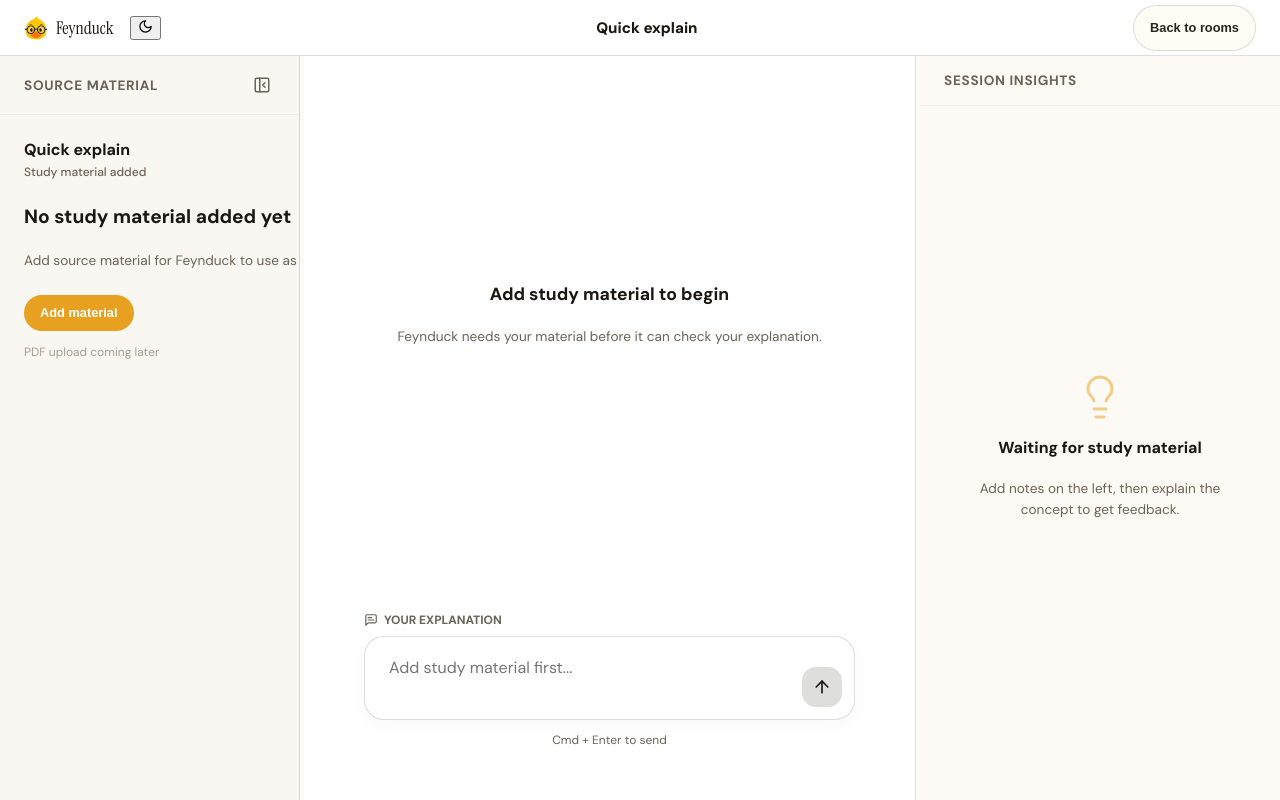
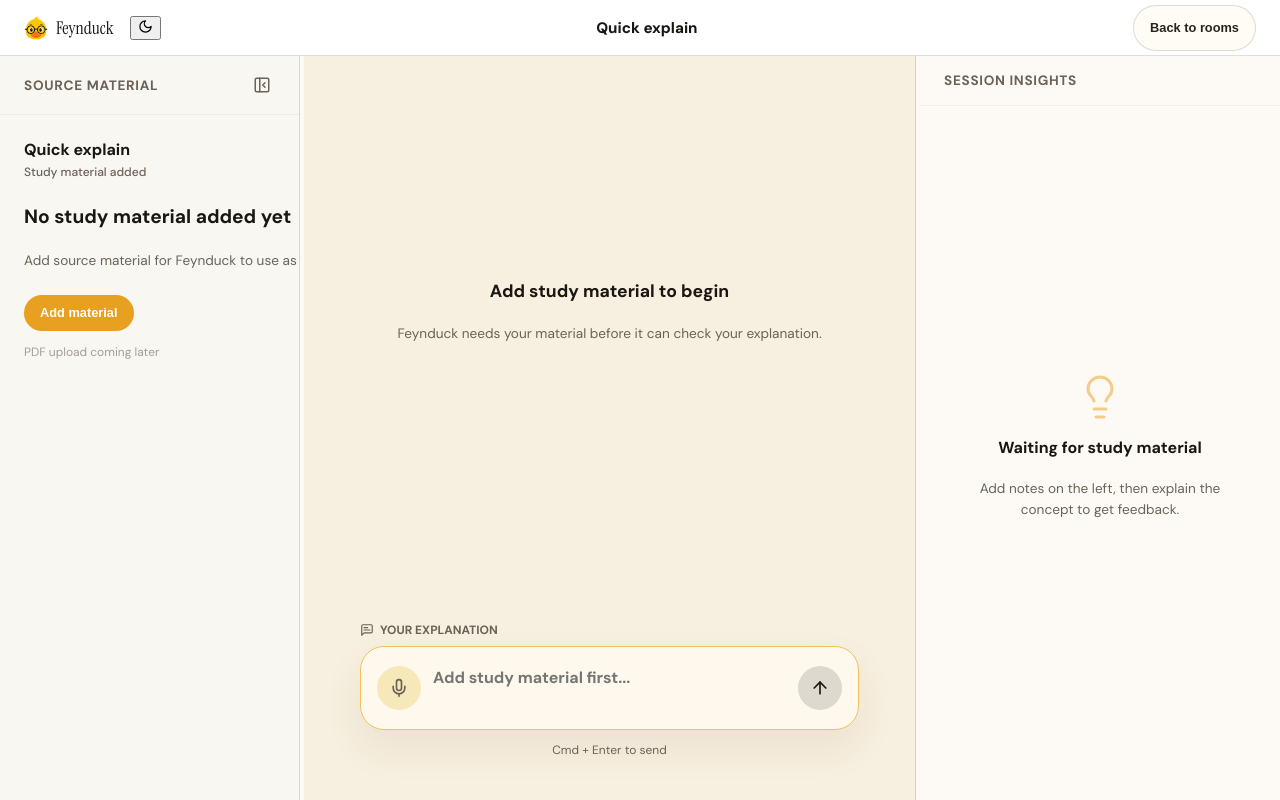
Before and after one commit to rimshadpcs/Duckland, a Next.js app: page /study/session in a window 1280 px wide. Built offline with nearby package versions, Linux system fonts and the light colour scheme.

Commit message:
style: align session conversation UI

```diff
--- a/src/app/dashboard-polishes.css
+++ b/src/app/dashboard-polishes.css
@@ -209,35 +209,37 @@
 
 /* Chat Message distinct styles */
 .message {
-  margin-bottom: 24px;
+  margin-bottom: 2px;
 }
 
 .message.student .message-content {
-  background: #f5f0e8;
-  padding: 12px 16px;
-  border-radius: 16px;
-  border-top-left-radius: 4px; /* visually distinct */
+  background: #fff0b8;
+  border: 1.5px solid #f1c95d;
+  padding: 16px 20px;
+  border-radius: 20px;
+  color: #1f1b16;
+  box-shadow: 0 14px 30px rgba(133, 96, 22, 0.08);
 }
 
 .message.student .avatar {
-  background: #e8a020;
-  color: #fff;
+  background: #f7e8b9;
+  color: #8a5a00;
 }
 
 .message.duck .message-content,
 .message.assistant .message-content {
-  background: #fff;
-  border: 1px solid var(--line);
-  padding: 12px 16px;
-  border-radius: 16px;
-  border-top-left-radius: 4px;
-  box-shadow: 0 4px 12px rgba(0,0,0,0.02);
+  background: #f4eadc;
+  border: 1.5px solid #d7cbb9;
+  padding: 16px 20px;
+  border-radius: 20px;
+  color: #5f554a;
+  box-shadow: 0 12px 28px rgba(91, 70, 38, 0.06);
 }
 
 .message.duck.question .message-content,
 .message.assistant.question .message-content {
-  background: #fff8df;
-  border-color: #e5b936;
+  background: #f5ead2;
+  border-color: #d9c6a7;
 }
 
 /* Base styles for app-nav-left layout */
@@ -353,8 +355,18 @@
   color: #948d84;
 }
 
+html[data-theme="obsidian"] .conversation-kicker {
+  color: #948d84;
+}
+
+html[data-theme="obsidian"] .composer-mic-btn {
+  background: #302b1c;
+  color: #f5c842;
+}
+
 html[data-theme="obsidian"] .message.student .message-content {
-  background: #2d3036;
+  background: #3a321f;
+  border-color: #6f5720;
   color: #f4f1ea;
 }
 
--- a/src/app/globals.css
+++ b/src/app/globals.css
@@ -3469,7 +3469,7 @@
 /* Center Panel: Conversation */
 .center-panel {
   border-right: 1px solid var(--line);
-  background: #fff;
+  background: #f7efdf;
   position: relative;
   flex: 1;
   min-width: 320px;
@@ -3478,10 +3478,19 @@
 .conversation-area {
   flex: 1;
   overflow-y: auto;
-  padding: 40px 60px;
+  padding: 28px 56px 44px;
   display: flex;
   flex-direction: column;
-  gap: 32px;
+  gap: 18px;
+}
+
+.conversation-kicker {
+  margin-bottom: 8px;
+  color: #887d70;
+  font-size: 0.78rem;
+  font-weight: 900;
+  letter-spacing: 0.12em;
+  text-transform: uppercase;
 }
 
 .convo-header {
@@ -3507,8 +3516,10 @@
 /* Turn-taking messages */
 .message {
   display: flex;
-  gap: 16px;
+  align-items: flex-start;
+  gap: 14px;
   max-width: 800px;
+  width: 100%;
 }
 
 .message.duck,
@@ -3517,26 +3528,27 @@
 }
 
 .message.student {
-  align-self: flex-start;
+  align-self: flex-end;
+  justify-content: flex-end;
 }
 
 .avatar {
-  width: 32px;
-  height: 32px;
-  border-radius: 8px;
+  width: 42px;
+  height: 42px;
+  border-radius: 999px;
   flex-shrink: 0;
   display: grid;
   place-items: center;
-  background: #f5f0e8;
+  background: #fff2c4;
 }
 
 .avatar img {
-  width: 20px;
-  height: 20px;
+  width: 38px;
+  height: 38px;
 }
 
 .message-content {
-  flex: 1;
+  max-width: min(620px, calc(100% - 58px));
 }
 
 .message-content h4 {
@@ -3548,27 +3560,28 @@
 }
 
 .message-text {
-  font-size: 1rem;
-  line-height: 1.5;
+  font-size: 1.02rem;
+  line-height: 1.48;
   color: var(--ink);
 }
 
 /* Sticky Composer */
 .composer-container {
-  padding: 24px 60px 40px;
-  background: linear-gradient(to top, #fff 80%, transparent);
+  padding: 24px 56px 30px;
+  background: linear-gradient(to top, #f7efdf 82%, rgba(247, 239, 223, 0));
 }
 
 .composer-wrapper {
   max-width: 800px;
   margin: 0 auto;
-  background: #fff;
-  border: 1px solid var(--line);
-  border-radius: 20px;
-  padding: 8px 12px;
-  display: flex;
-  align-items: flex-end;
-  box-shadow: 0 4px 20px rgba(0, 0, 0, 0.03);
+  background: #fff9ed;
+  border: 1.5px solid #efc35a;
+  border-radius: 24px;
+  padding: 14px 16px;
+  display: flex;
+  align-items: center;
+  gap: 12px;
+  box-shadow: 0 18px 38px rgba(104, 80, 35, 0.08);
   transition: border-color 0.2s, box-shadow 0.2s;
 }
 
@@ -3581,26 +3594,44 @@
   flex: 1;
   border: none;
   background: transparent;
-  padding: 12px;
+  padding: 6px 0;
   font-family: inherit;
   font-size: 1rem;
+  font-weight: 700;
   resize: none;
   min-height: 24px;
   max-height: 200px;
   outline: none;
 }
 
+.composer-mic-btn {
+  width: 44px;
+  height: 44px;
+  border: none;
+  border-radius: 999px;
+  display: grid;
+  place-items: center;
+  flex-shrink: 0;
+  background: #f7e8b9;
+  color: #9a6500;
+  cursor: pointer;
+}
+
+.composer-mic-btn:disabled {
+  color: var(--muted);
+  cursor: not-allowed;
+}
+
 .composer-send-btn {
   background: var(--duck);
   color: var(--ink);
   border: none;
-  width: 40px;
-  height: 40px;
-  border-radius: 14px;
+  width: 44px;
+  height: 44px;
+  border-radius: 999px;
   display: grid;
   place-items: center;
   cursor: pointer;
-  margin-bottom: 4px;
   transition: background 0.2s, transform 0.1s;
 }
 
--- a/src/features/explanation/components/ExplainForm.tsx
+++ b/src/features/explanation/components/ExplainForm.tsx
@@ -2,7 +2,7 @@
 
 import { useState, KeyboardEvent, useRef, useEffect } from "react";
 import { GapResultPanel } from "@src/features/gap-analysis";
-import { ArrowUp, Loader2, MessageSquareText, PanelLeftClose, PanelLeftOpen } from "lucide-react";
+import { ArrowUp, Loader2, MessageSquareText, Mic, PanelLeftClose, PanelLeftOpen } from "lucide-react";
 import { cn } from "@src/lib/utils";
 import { clampPanelWidth, getPanelWidth, savePanelWidth } from "@src/lib/storage/panelStorage";
 import { getStudyRoomById, updateStudyRoom } from "@src/lib/storage/studyRoomsStorage";
@@ -492,9 +492,19 @@
             </div>
           ) : (
             <>
+              <div className="conversation-kicker">Conversation</div>
               {conversationMessages.map((msg) => {
                 const content = msg.content?.trim() || "Thinking about your explanation...";
                 const visualRole = msg.role === "assistant" ? "assistant" : "student";
+                const avatar = (
+                  <div className="avatar">
+                    {msg.role === "assistant" ? (
+                      <img src="/feynduckhead.png" alt="Duck" />
+                    ) : (
+                      <span style={{ fontSize: "12px", fontWeight: "bold" }}>You</span>
+                    )}
+                  </div>
+                );
 
                 return (
                   <div
@@ -506,13 +516,7 @@
                       msg.kind === "question" && "question",
                     )}
                   >
-                    <div className="avatar">
-                      {msg.role === "assistant" ? (
-                        <img src="/feynduckhead.png" alt="Duck" />
-                      ) : (
-                        <span style={{ fontSize: "12px", fontWeight: "bold" }}>You</span>
-                      )}
-                    </div>
+                    {msg.role === "assistant" ? avatar : null}
                     <div className="message-content">
                       <div className="message-text" style={{ whiteSpace: 'pre-wrap' }}>
                         {msg.kind === "loading" ? (
@@ -522,6 +526,7 @@
                         )}
                       </div>
                     </div>
+                    {msg.role === "user" ? avatar : null}
                   </div>
                 );
               })}
@@ -537,6 +542,14 @@
             <span>Your explanation</span>
           </div>
           <div className={`composer-wrapper ${isLoading ? "loading" : ""}`}>
+            <button
+              className="composer-mic-btn"
+              type="button"
+              aria-label="Explain by voice"
+              disabled={!request.notes}
+            >
+              <Mic size={20} />
+            </button>
             <textarea
               className="composer-textarea"
               placeholder={!request.notes ? "Add study material first..." : result ? "Try explaining it again..." : "Explain what you understand..."}
```
